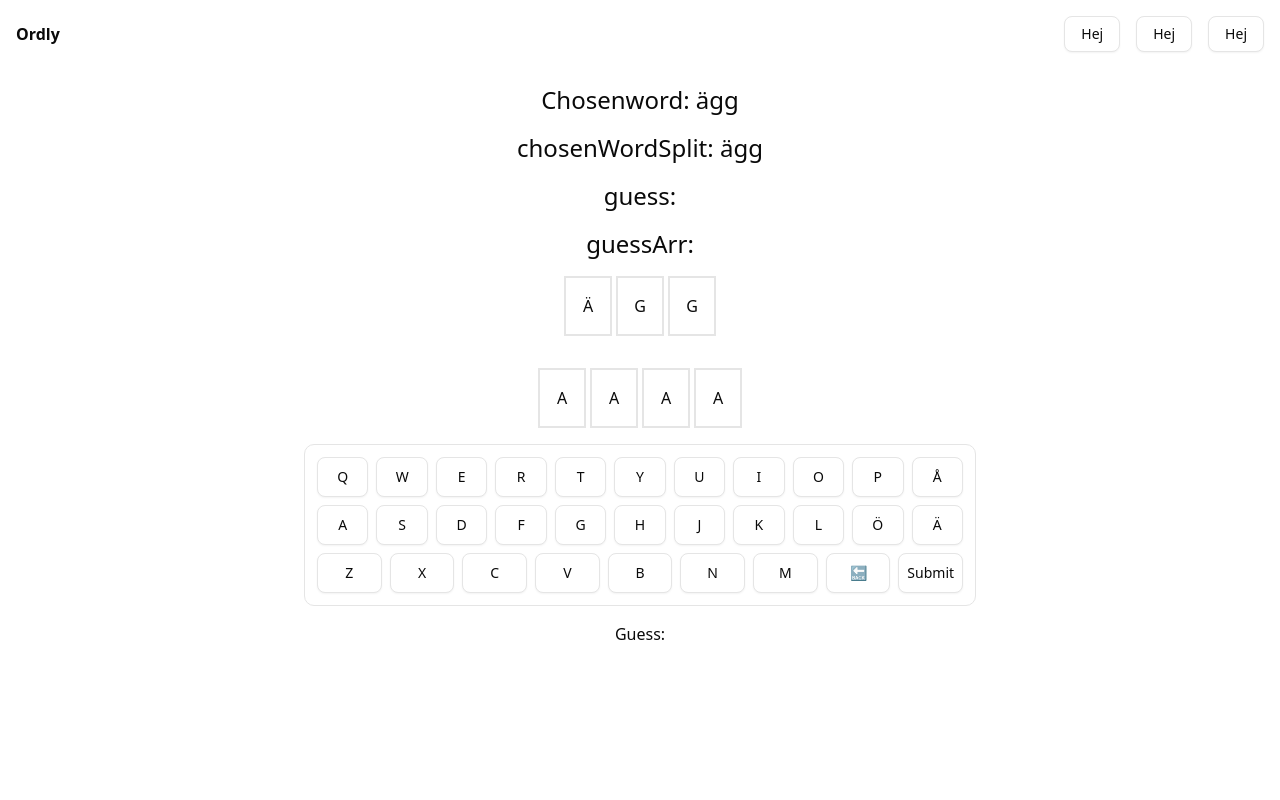
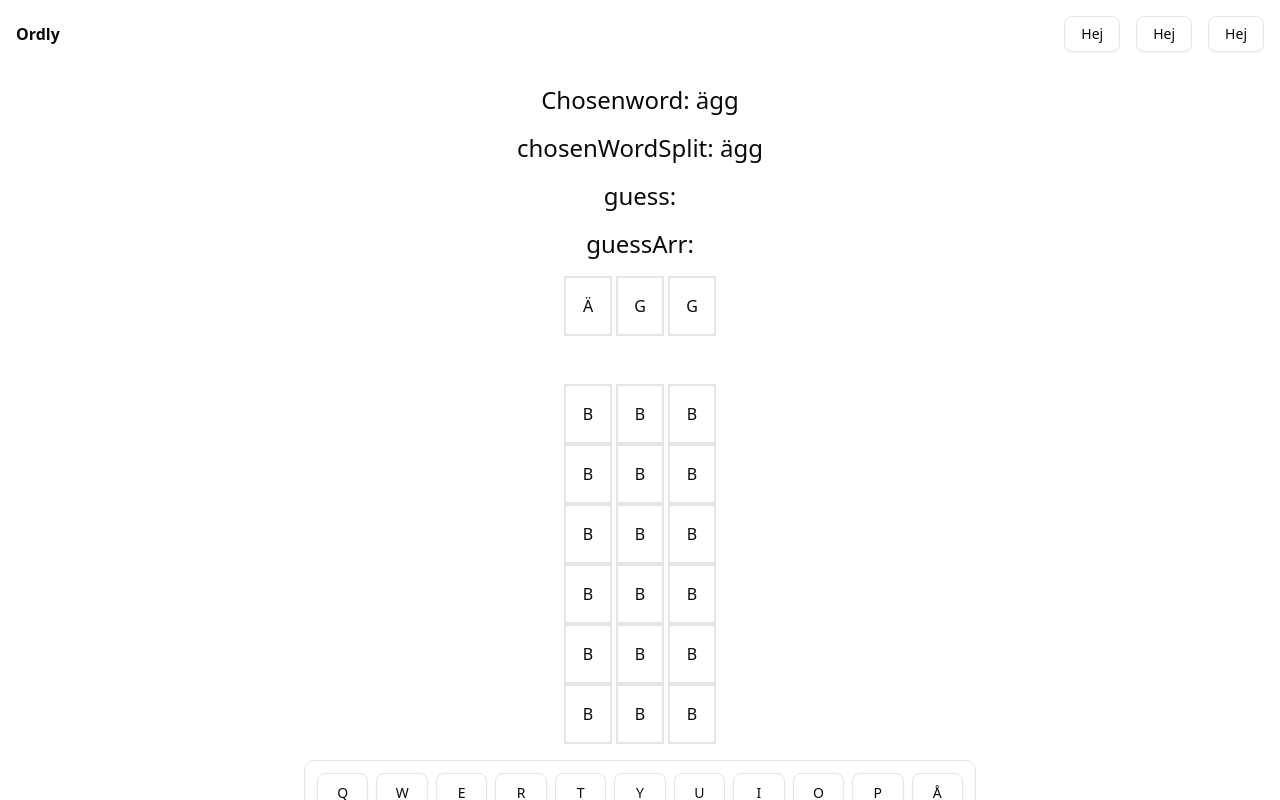
Before and after one commit to jonte265/guess-word, a Next.js app: page / in a window 1280 px wide. Both pictures are taken after a click on the button "Start". Shown: the top 800 px of the page. Built offline with nearby package versions, Linux system fonts and the light colour scheme.

Commit message:
max length guess

```diff
--- a/app/store/store.ts
+++ b/app/store/store.ts
@@ -37,10 +37,15 @@ const useWordStore = create<wordStoreType>((set) => ({
   enterInput: (letter) =>
     set((state) => {
       const newGuess = state.guess + letter;
-      return {
-        guess: newGuess,
-        guessArr: newGuess.split(''),
-      };
+
+      if (newGuess.length <= state.chosenWord.length) {
+        return {
+          guess: newGuess,
+          guessArr: newGuess.split(''),
+        };
+      }
+
+      return {};
     }),
 }));
 
--- a/components/ui/custom/GameArea.tsx
+++ b/components/ui/custom/GameArea.tsx
@@ -42,10 +42,24 @@ function GameArea() {
           </div>
 
           <div className='flex flex-wrap justify-center items-center gap-1'>
-            <LetterBox letter={'a'} />
-            <LetterBox letter={'a'} />
-            <LetterBox letter={'a'} />
-            <LetterBox letter={'a'} />
+            {wordStore.guessArr.map((letr, index) => {
+              return <LetterBox key={index} letter={letr} />;
+            })}
+          </div>
+
+          <div className='flex flex-wrap justify-center items-center gap-1'>
+            {wordStore.chosenWordSplit.map((guess, index) => {
+              return (
+                <div>
+                  <LetterBox key={index} letter='b' />
+                  <LetterBox key={index} letter='b' />
+                  <LetterBox key={index} letter='b' />
+                  <LetterBox key={index} letter='b' />
+                  <LetterBox key={index} letter='b' />
+                  <LetterBox key={index} letter='b' />
+                </div>
+              );
+            })}
           </div>
 
           {/* Keyboard */}
```
